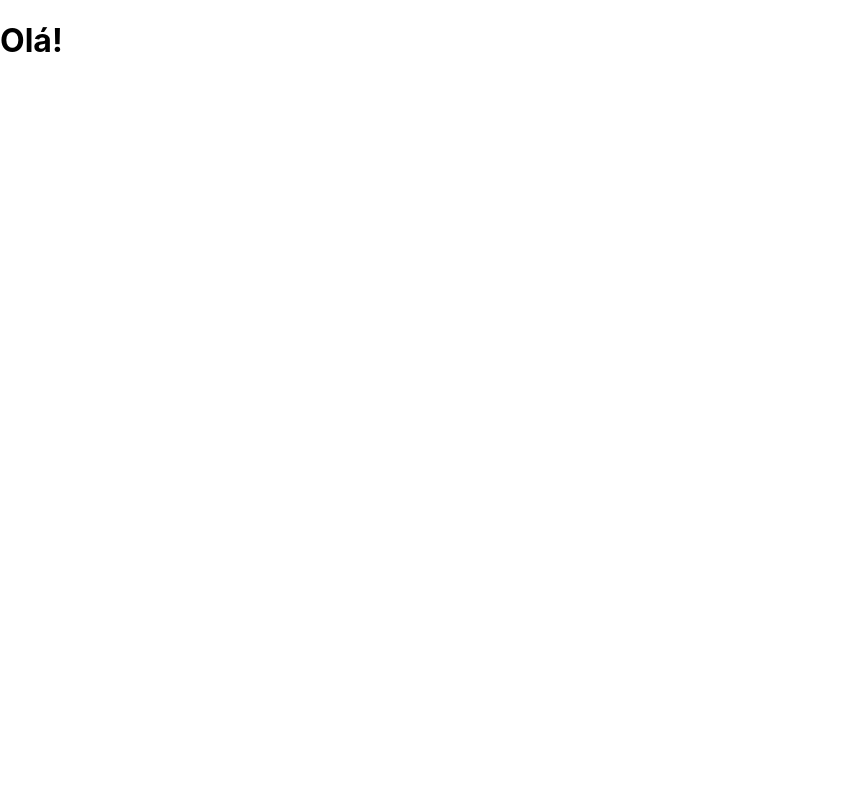
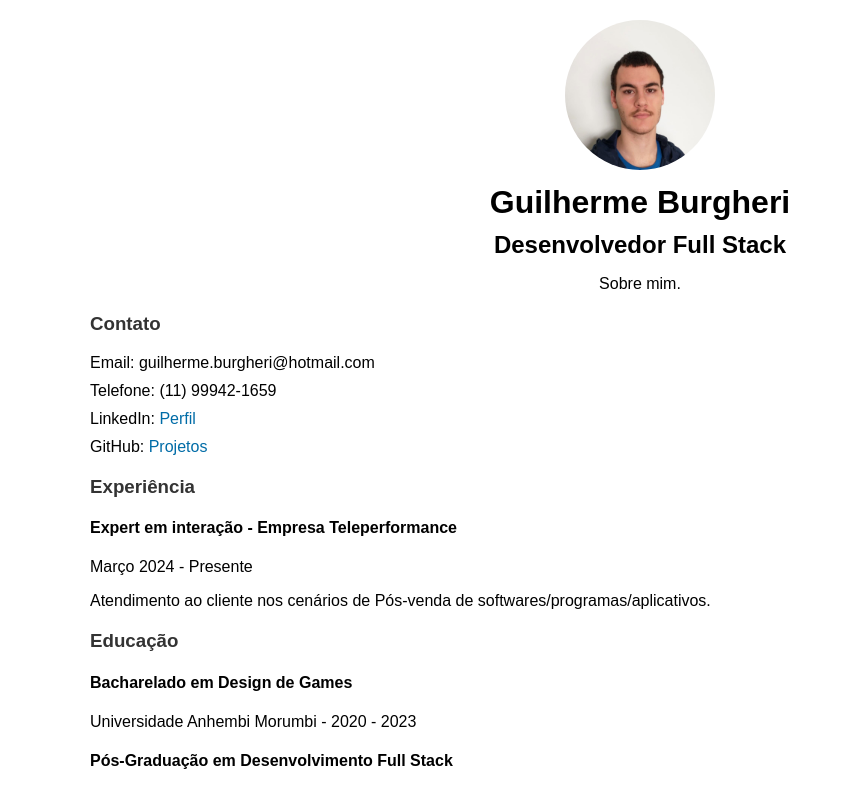
Before and after one commit to guilhermeburgheri/MeuCurriculo, a React (Create React App) app in the folder meu-site/: page / in a window 1280 px wide. Shown: the top 791 px of the page, without its empty margins (0-850 px from the left). Built offline with nearby package versions, Linux system fonts and the light colour scheme.

Commit message:
Adicionando projeto padrão.
Projeto clássico no qual fui adicionando algumas informações, ainda preciso arrumar a interface a realizar alguns ajustes

```diff
--- a/meu-site/public/index.html
+++ b/meu-site/public/index.html
@@ -24,7 +24,7 @@
       work correctly both with client-side routing and a non-root public URL.
       Learn how to configure a non-root public URL by running `npm run build`.
     -->
-    <title>React App</title>
+    <title>GuilhermeBurgheri</title>
   </head>
   <body>
     <noscript>You need to enable JavaScript to run this app.</noscript>
--- a/meu-site/src/App.css
+++ b/meu-site/src/App.css
@@ -1,38 +1,51 @@
 .App {
+  font-family: Arial, sans-serif;
+  max-width: 1100px;
+  margin: 0 auto;
+  padding: 20px;
+}
+
+.App-header {
   text-align: center;
 }
 
-.App-logo {
-  height: 40vmin;
-  pointer-events: none;
+.perfil-foto {
+  width: 150px;
+  height: 150px;
+  border-radius: 50%;
+  object-fit: cover;
 }
 
-@media (prefers-reduced-motion: no-preference) {
-  .App-logo {
-    animation: App-logo-spin infinite 20s linear;
-  }
+h1, h2 {
+  margin: 10px 0;
 }
 
-.App-header {
-  background-color: #282c34;
-  min-height: 100vh;
-  display: flex;
-  flex-direction: column;
-  align-items: center;
-  justify-content: center;
-  font-size: calc(10px + 2vmin);
-  color: white;
+h3 {
+  color: #333;
 }
 
-.App-link {
-  color: #61dafb;
+ul {
+  list-style: none;
+  padding: 0;
 }
 
-@keyframes App-logo-spin {
-  from {
-    transform: rotate(0deg);
-  }
-  to {
-    transform: rotate(360deg);
-  }
+li {
+  margin-bottom: 10px;
 }
+
+a {
+  color: #006ca7;
+  text-decoration: none;
+}
+
+a:hover {
+  text-decoration: underline;
+}
+
+section {
+  margin-top: 20px;
+}
+
+h4 {
+  font-weight: bold;
+}
--- a/meu-site/src/App.jsx
+++ b/meu-site/src/App.jsx
@@ -1,11 +1,93 @@
-import logo from './logo.svg';
 import React from 'react';
 import './App.css';
 
-function App() {
+const App = () => {
+  const dados = {
+    nome: "Guilherme Burgheri",
+    cargo: "Desenvolvedor Full Stack",
+    descricao: "Sobre mim.",
+    foto: "/Teste.jpeg",
+    contato: {
+      email: "guilherme.burgheri@hotmail.com",
+      telefone: "(11) 99942-1659",
+      linkedin: "https://www.linkedin.com/in/guilherme-burgheri/",
+      github: "https://github.com/guilhermeburgheri"
+    },
+    experiencia: [
+      {
+        cargo: "Expert em interação",
+        empresa: "Empresa Teleperformance",
+        periodo: "Março 2024 - Presente",
+        descricao: "Atendimento ao cliente nos cenários de Pós-venda de softwares/programas/aplicativos."
+      }
+    ],
+    educacao: [
+      {
+        curso: "Bacharelado em Design de Games",
+        instituicao: "Universidade Anhembi Morumbi",
+        periodo: "2020 - 2023"
+      },
+      {
+        curso: "Pós-Graduação em Desenvolvimento Full Stack",
+        instituicao: "FIAP / Faculdade de Informática e Administração Paulista",
+        periodo: "2024 - 2025"
+      }
+    ],
+    habilidades: ["React", "JavaScript", "TypeScript", "CSS", "Next.js", "Node.js", "C#"]
+  };
+
   return (
-    <div>
-      <h1>Olá!</h1>
+    <div className="App">
+      <header className="App-header">
+        <img src={dados.foto} alt="Foto do Perfil" className="perfil-foto" />
+        <h1>{dados.nome}</h1>
+        <h2>{dados.cargo}</h2>
+        <p>{dados.descricao}</p>
+      </header>
+
+      <section className="contato">
+        <h3>Contato</h3>
+        <ul>
+          <li>Email: {dados.contato.email}</li>
+          <li>Telefone: {dados.contato.telefone}</li>
+          <li>LinkedIn: <a href={dados.contato.linkedin} target="_blank" rel="noopener noreferrer">Perfil</a></li>
+          <li>GitHub: <a href={dados.contato.github} target="_blank" rel="noopener noreferrer">Projetos</a></li>
+        </ul>
+      </section>
+
+      <section className="experiencia">
+        <h3>Experiência</h3>
+        <ul>
+          {dados.experiencia.map((item, index) => (
+            <li key={index}>
+              <h4>{item.cargo} - {item.empresa}</h4>
+              <p>{item.periodo}</p>
+              <p>{item.descricao}</p>
+            </li>
+          ))}
+        </ul>
+      </section>
+
+      <section className="educacao">
+        <h3>Educação</h3>
+        <ul>
+          {dados.educacao.map((item, index) => (
+            <li key={index}>
+              <h4>{item.curso}</h4>
+              <p>{item.instituicao} - {item.periodo}</p>
+            </li>
+          ))}
+        </ul>
+      </section>
+
+      <section className="habilidades">
+        <h3>Habilidades</h3>
+        <ul>
+          {dados.habilidades.map((habilidade, index) => (
+            <li key={index}>{habilidade}</li>
+          ))}
+        </ul>
+      </section>
     </div>
   );
 }
```
Also changed, not shown: meu-site/public/Teste.jpeg (added), meu-site/src/logo.svg (deleted).
